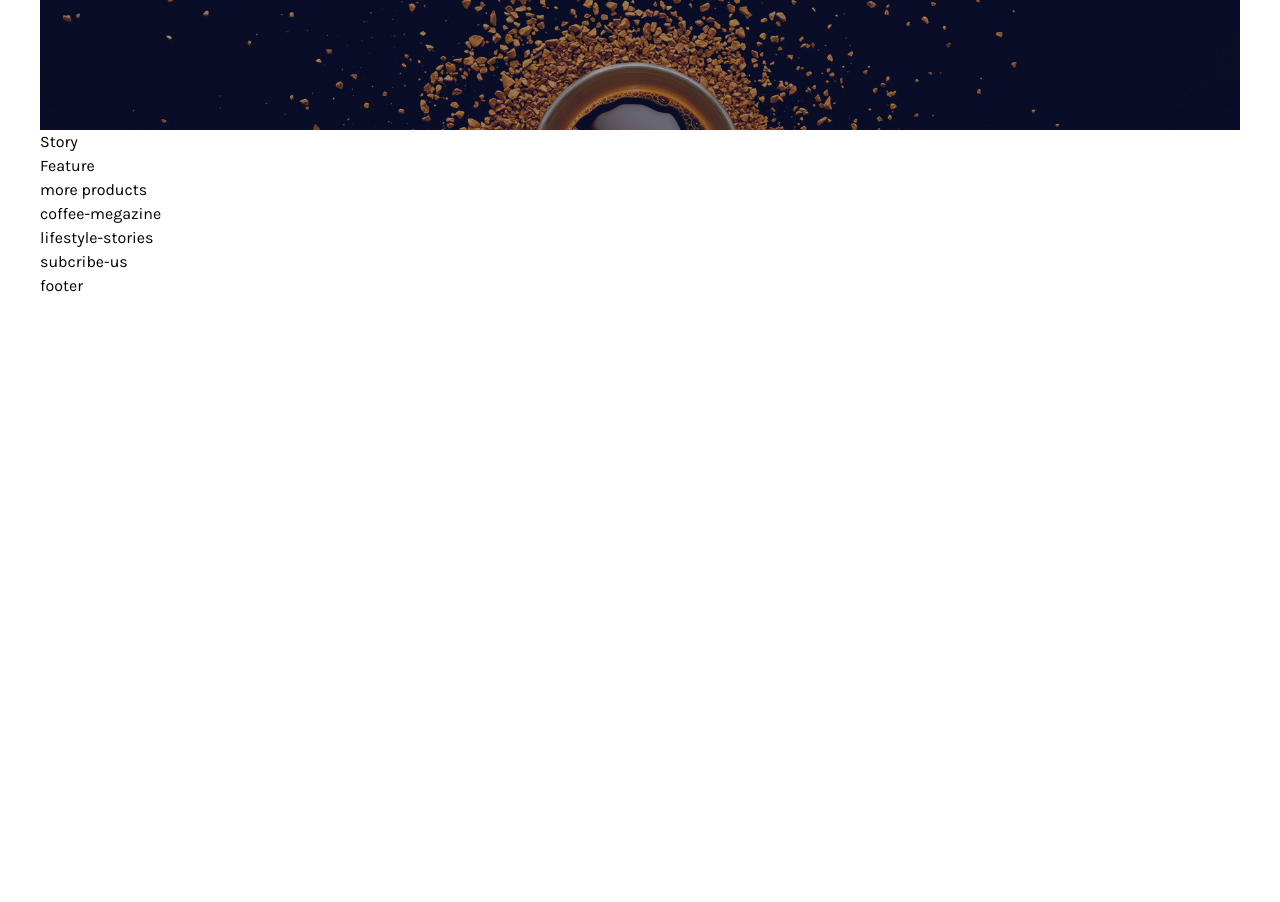
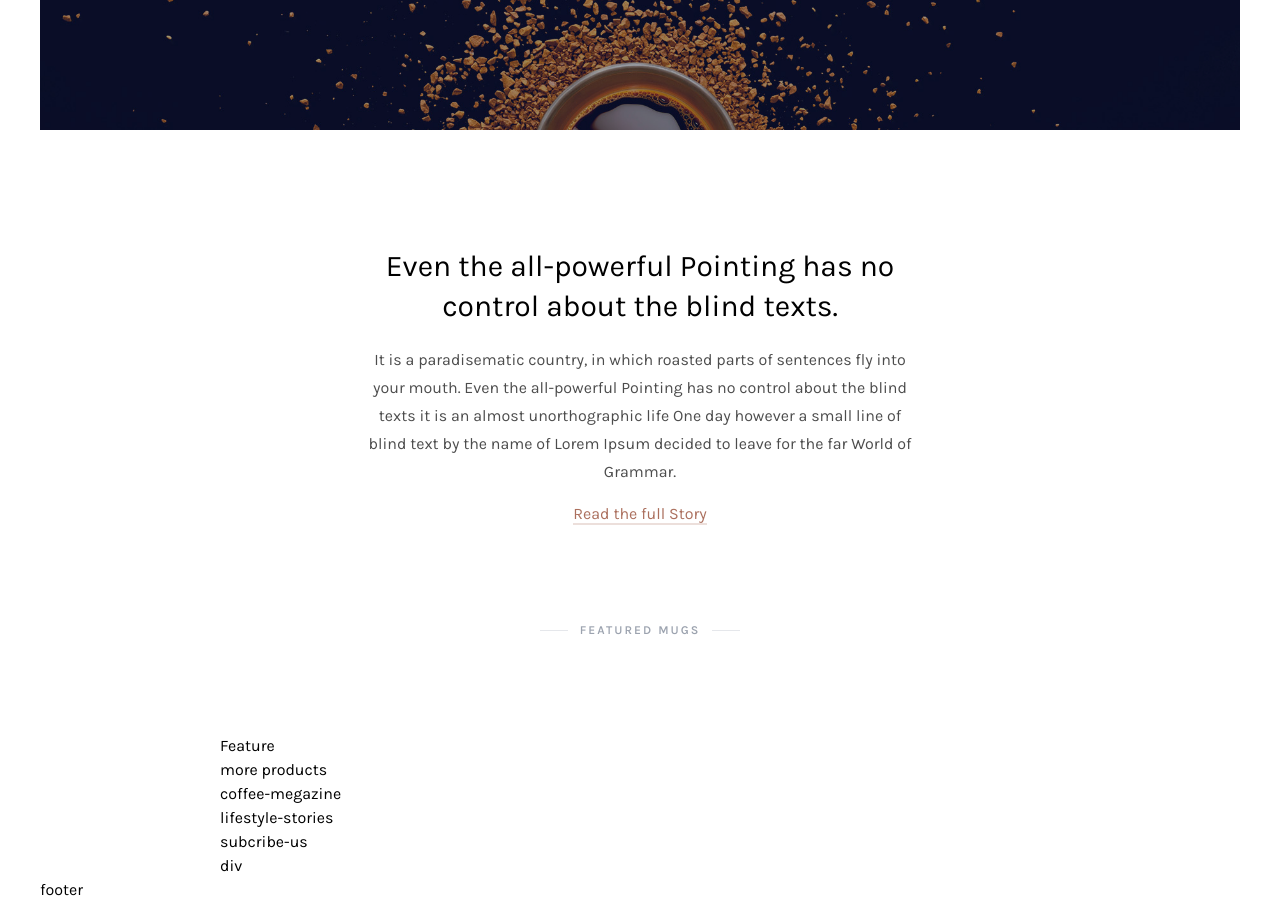
Before and after one commit to nhhung1412/tailwind-project, a website: page public/index.html in a window 1280 px wide. Shown: the part 480-1382 px from the top of the page. Before the commit the page ends 800 px from the top, so only its background shows below. Drawn offline with Linux system fonts and the light colour scheme.

Commit message:
Add story abd subheadline

```diff
--- a/public/index.html
+++ b/public/index.html
@@ -14,16 +14,16 @@
 
 <body>
     <div id="root">
-        <div class="content-wrapper max-w-screen-2xl text-base mx-auto px-6 lg:px-10 font-karla">
+        <div class="content-wrapper max-w-screen-2xl text-base mx-auto lg:px-10 font-karla">
             <header class="h-header p-6 mx-auto fixed top-0 left-0 w-full z-100 bg-white">
                 <nav class="flex mx-16  justify-between items-center">
                     <!-- Logo -->
-                    <div class="logo basis-2/6 text-center font-semibold text-xl cursor-pointer">
+                    <div class="logo basis-1/6 text-center font-semibold text-xl cursor-pointer">
                         CoffeeStyle
                     </div>
                     <!-- Menu items -->
                     <ul id="ct-top-menu" class="
-                        basis-3/6 uppercase hidden lg:flex lg:items-center lg:justify-center lg:gap-8 text-xs text-gray-500 font-bold
+                        basis-4/6 uppercase hidden lg:flex lg:items-center lg:justify-center lg:gap-8 text-xs text-gray-500 font-bold
                         ">
                         <li class="ct-top-menu-item ct-top-menu-active">
                             <a href="#">Home</a>
@@ -70,6 +70,7 @@
                 </nav>
             </header>
             <main class="mt-[80px]">
+
                 <div class="slider h-[530px] bg-slider-bg bg-cover bg-no-repeat bg-bottom">
                     <div class="w-full h-full flex justify-center items-center bg-gray-900 bg-opacity-40">
                         <div class="text-white text-center mx-16">
@@ -90,9 +91,41 @@
                         </div>
                     </div>
                 </div> <!-- end Slider -->
+
+                <div class="wrap mx-auto w-[90%] lg:w-[70%]">
                     <div class="story">
-                    Story
+                        <div class="w-full h-full flex justify-center items-center">
+                            <div class="mx-0 md:mx-16 lg:mx-28 xl:mx-36 my-24 text-center w-[70%]">
+                                <div class="my-5 text-3xl font-normal leading-10">Even the all-powerful Pointing has no
+                                    control
+                                    about
+                                    the blind texts.</div>
+                                <div class="mb-4 text-base font-normal leading-7 text-black text-opacity-70">It is a
+                                    paradisematic
+                                    country, in
+                                    which roasted
+                                    parts of sentences fly
+                                    into your mouth.
+                                    Even the all-powerful Pointing has no control about the blind texts it is an almost
+                                    unorthographic life One day however a small line of blind text by the name of Lorem
+                                    Ipsum
+                                    decided to leave for the far World of Grammar.
+                                </div>
+                                <a class="mt-4 border-b-2 border-solid border-[#A25F4B] border-opacity-20 text-[#A25F4B] text-opacity-90
+                                transition-all ease-in-out duration-[400ms]
+                                hover:border-[#A25F4B] hover:text-[#A25F4B]" href="">
+                                    Read the full Story</a>
+                            </div>
+                        </div>
                     </div> <!-- end story -->
+
+
+                    <div class="ct-subheadline">
+                        <div class="ct-subheadline-labelLine"></div>
+                        <div class="ct-subheadline-label">featured mugs</div>
+                        <div class="ct-subheadline-labelLine"></div>
+                    </div>
+
                     <div class="feature-mugs">
                         Feature
                     </div> <!-- end Feature -->
@@ -109,6 +142,7 @@
                         subcribe-us
                     </div> <!-- end  subcribe-us -->
 
+                    </p> div
             </main>
 
             <footer>footer</footer>
--- a/src/input.css
+++ b/src/input.css
@@ -30,3 +30,15 @@ after:lg:absolute after:lg:bottom-0 after:lg:left-0 after:lg:bg-light-coffee aft
 .ct-top-menu-expanded {
     @apply absolute left-0 top-16 z-50 w-full bg-white text-center animate-slideDown;
 }
+
+.ct-subheadline {
+    @apply flex items-center justify-center mb-24 text-xs mx-4 font-semibold tracking-[2px] text-gray-400
+}
+
+.ct-subheadline-label {
+    @apply mx-3 uppercase
+}
+
+.ct-subheadline-labelLine {
+    @apply w-7 h-px bg-gray-200
+}
```
Also changed, not shown: public/output.css. Lines whose indentation alone changed are shown as unchanged.
